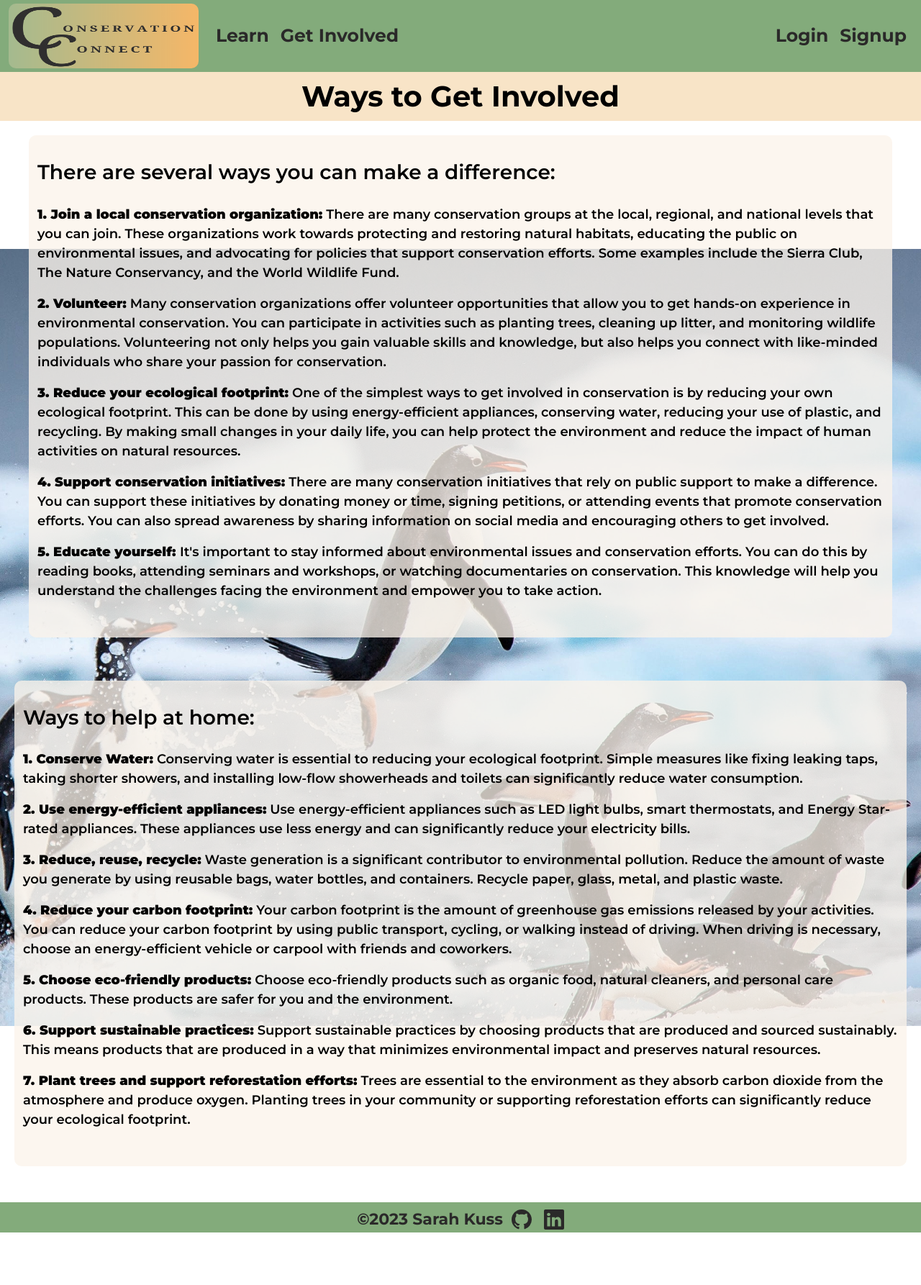
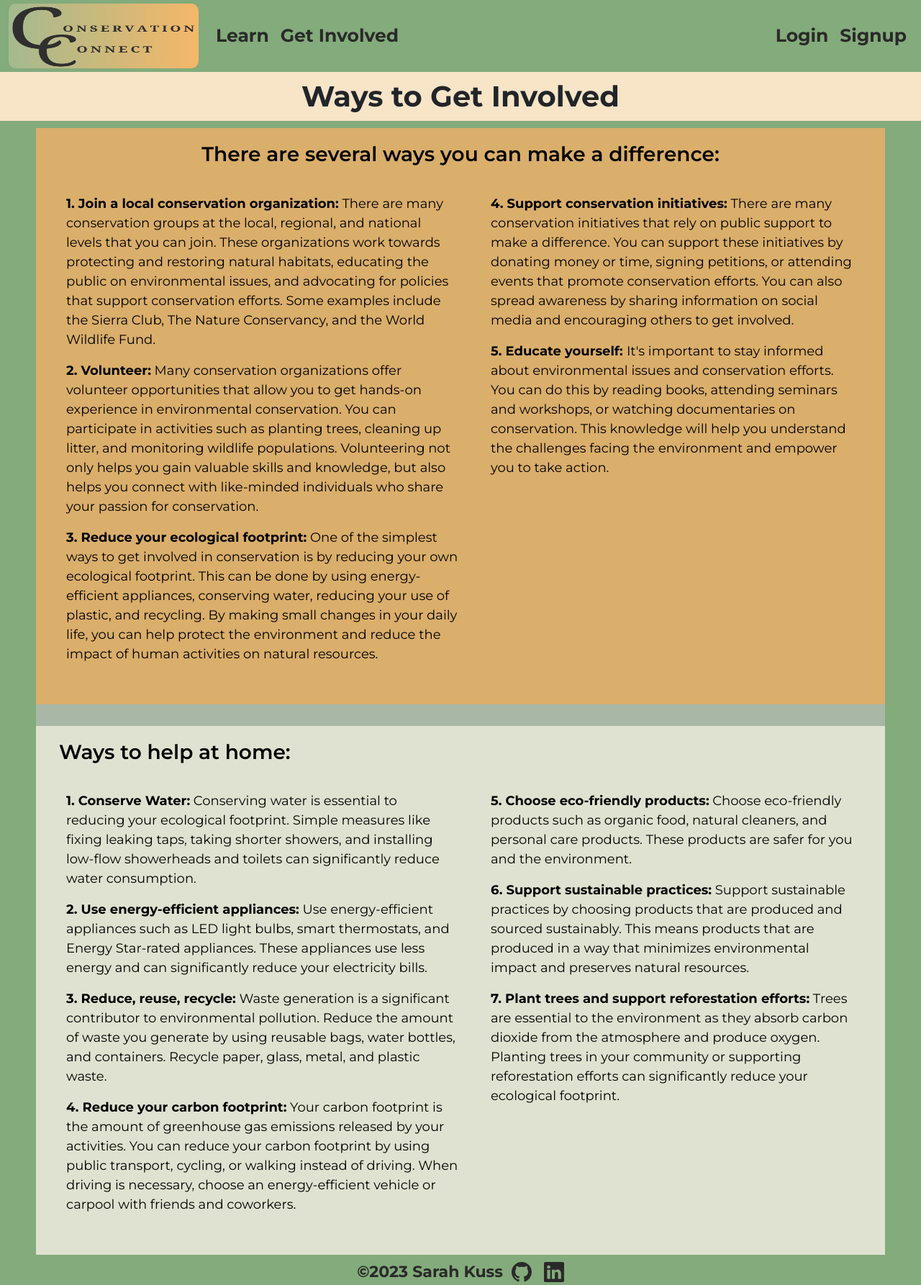
Before and after one commit to sarahkuss/final-project-web, a React (Create React App) app: page /getinvolved in a window 1280 px wide. Shown: the whole page at 72% size. Before the commit the page ends 1713 px from the top, so only its background shows below. Built offline with nearby package versions, Linux system fonts and the light colour scheme.

Commit message:
restyled learn and get involved pages, somewhat fixed delete and fav button spacing

```diff
--- a/src/components/OrganizationList.jsx
+++ b/src/components/OrganizationList.jsx
@@ -31,7 +31,7 @@ export default function OrganizationList({ organizations, setOrganizations, user
         <Container id="organization" fluid>
         <Row>
         {organizations.map((element) => (
-            <Col sm={11} md={4} lg={3} key={element._id} className="org-col">
+            <Col sm={11} md={6} lg={3} key={element._id} className="org-col">
               <Card className="org-card m-2 p-2">
                 <Image variant= "top" src={element.logo} fluid />
                 <Button className="moreinfo-button mb-2 mt-2" onClick={() => handleOpen(element)}><strong>More Info</strong></Button>
--- a/src/scenes/GetInvolved.jsx
+++ b/src/scenes/GetInvolved.jsx
@@ -5,32 +5,38 @@ import '../styles/getInvolved.css'
 export default function GetInvolved () {
   return (
     <>
+        <h1 className="GI text-center">Ways to Get Involved</h1>
     <Container className="getinvolved-container" fluid>
-      <Row>
-        <h1 className="text-center">Ways to Get Involved</h1>
-        <Col className="ways-col">
-          <h3>There are several ways you can make a difference:</h3>
+      <section className="GI-section">
+      <Row className="GI-row">
+          <h3 className="text-center">There are several ways you can make a difference:</h3>
+        <Col className="ways-col" sm={12} md={6}>
           <p><strong>1. Join a local conservation organization:</strong> There are many conservation groups at the local, regional, and national levels that you can join. These organizations work towards protecting and restoring natural habitats, educating the public on environmental issues, and advocating for policies that support conservation efforts. Some examples include the Sierra Club, The Nature Conservancy, and the World Wildlife Fund.</p>
           <p><strong>2. Volunteer:</strong> Many conservation organizations offer volunteer opportunities that allow you to get hands-on experience in environmental conservation. You can participate in activities such as planting trees, cleaning up litter, and monitoring wildlife populations. Volunteering not only helps you gain valuable skills and knowledge, but also helps you connect with like-minded individuals who share your passion for conservation.</p>
           <p><strong>3. Reduce your ecological footprint:</strong> One of the simplest ways to get involved in conservation is by reducing your own ecological footprint. This can be done by using energy-efficient appliances, conserving water, reducing your use of plastic, and recycling. By making small changes in your daily life, you can help protect the environment and reduce the impact of human activities on natural resources.</p>
+        </Col>
+        <Col className="ways2-col">
           <p><strong>4. Support conservation initiatives:</strong> There are many conservation initiatives that rely on public support to make a difference. You can support these initiatives by donating money or time, signing petitions, or attending events that promote conservation efforts. You can also spread awareness by sharing information on social media and encouraging others to get involved.</p>
           <p><strong>5. Educate yourself: </strong> It's important to stay informed about environmental issues and conservation efforts. You can do this by reading books, attending seminars and workshops, or watching documentaries on conservation. This knowledge will help you understand the challenges facing the environment and empower you to take action.</p>
-
         </Col>
       </Row>
+      <Row className="line-row"></Row>
 
-      <Row>
-        <Col className="home-col">
-          <h3>Ways to help at home:</h3>
+      <Row className="help-row">
+        <h3>Ways to help at home:</h3>
+        <Col className="home-col" sm={12} md={6}>
           <p><strong>1. Conserve Water:</strong> Conserving water is essential to reducing your ecological footprint. Simple measures like fixing leaking taps, taking shorter showers, and installing low-flow showerheads and toilets can significantly reduce water consumption.</p>
           <p><strong>2. Use energy-efficient appliances:</strong> Use energy-efficient appliances such as LED light bulbs, smart thermostats, and Energy Star-rated appliances. These appliances use less energy and can significantly reduce your electricity bills.</p>
           <p><strong>3. Reduce, reuse, recycle:</strong> Waste generation is a significant contributor to environmental pollution. Reduce the amount of waste you generate by using reusable bags, water bottles, and containers. Recycle paper, glass, metal, and plastic waste.</p>
           <p><strong>4. Reduce your carbon footprint:</strong> Your carbon footprint is the amount of greenhouse gas emissions released by your activities. You can reduce your carbon footprint by using public transport, cycling, or walking instead of driving. When driving is necessary, choose an energy-efficient vehicle or carpool with friends and coworkers.</p>
+        </Col>
+        <Col className="home2-col">
           <p><strong>5. Choose eco-friendly products:</strong> Choose eco-friendly products such as organic food, natural cleaners, and personal care products. These products are safer for you and the environment.</p>
           <p><strong>6. Support sustainable practices:</strong>  Support sustainable practices by choosing products that are produced and sourced sustainably. This means products that are produced in a way that minimizes environmental impact and preserves natural resources.</p>
           <p><strong>7. Plant trees and support reforestation efforts:</strong> Trees are essential to the environment as they absorb carbon dioxide from the atmosphere and produce oxygen. Planting trees in your community or supporting reforestation efforts can significantly reduce your ecological footprint.</p>
         </Col>
       </Row>
+      </section>
     </Container>
     </>
   )
--- a/src/styles/getInvolved.css
+++ b/src/styles/getInvolved.css
@@ -3,20 +3,22 @@
 
 
 .getinvolved-container {
-  background-image: url(/public/images/penguins.jpg);
+  /* background-image: url(/public/images/penguins.jpg);
   background-position: center;
   background-repeat: no-repeat;
-  background-attachment: fixed;
+  background-attachment: fixed; */
+  background-color: rgb(131, 171, 123);
   font-size:clamp(15px, 4vw, 18px);
   color: black;
   font-family: 'Montserrat', sans-serif;
 }
 
-.getinvolved-container h1{
-  margin-bottom: 20px;
+.GI {
+  margin-bottom: 0px;
   padding: 10px;
   background-color: rgba(247, 224, 191, 0.868);
   font-weight: 700;
+  font-family: 'Montserrat', sans-serif;
 }
 
 .getinvolved-container h3 {
@@ -24,21 +26,50 @@
   padding-bottom: 20px;
 }
 
+.GI-section {
+  margin: 40px;
+  margin-top:0;
+  margin-bottom: 0;
+  padding: 10px;
+  padding-bottom: 0px;
+}
+
+.GI-row {
+  margin: 20px;
+  margin-bottom: 0;
+  padding: 20px;
+  background-color: rgba(250, 176, 102, 0.738);
+}
+
+.help-row {
+  background-color: rgba(251, 244, 235, 0.769);
+  margin: 20px;
+  margin-bottom: 0px;
+  padding: 20px;
+
+}
 
 .ways-col {
-  background-color: rgba(251, 244, 235, 0.769);
-  font-weight: 600;
-  padding: 35px;
-  margin: 40px;
-  margin-bottom: 60px;
-  border-radius: 10px;
+  margin: 10px;
+  padding: 10px;
+}
+
+.ways2-col {
+  margin: 10px;
+  padding: 10px;
 }
 
 .home-col{
-  background-color: rgba(251, 244, 235, 0.769);
-  font-weight: 600;
-  padding: 35px;
-  margin: 20px;
-  margin-bottom: 50px;
-  border-radius: 10px;
+  margin: 10px;
+  padding: 10px;
 }
+
+.home2-col {
+  margin: 10px;
+  padding: 10px;
+}
+
+.line-row {
+  background-color: rgb(169, 183, 167);
+  height: 30px;
+}
--- a/src/styles/learn.css
+++ b/src/styles/learn.css
@@ -1,11 +1,12 @@
 @import url('https://fonts.googleapis.com/css2?family=Montserrat:wght@400;600;700;800;900&display=swap');
 
 
-.learn-container h1 {
-  margin-bottom: 20px;
+.learn-more {
+  margin-bottom: 0px;
   padding: 10px;
-  background-color: rgba(247, 224, 191, 0.868);
+  background-color: rgba(247, 224, 191, 0.748);
   font-weight: 700;
+  font-family: 'Montserrat', sans-serif;
 }
 
 .learn-container h2 {
@@ -14,52 +15,58 @@ font-weight: 700;
 }
 
 .learn-container {
-  background-image: url(/public/images/savannahbg.jpg);
+  /* background-image: url(/public/images/savannahbg.jpg);
   background-position: center;
   background-repeat: no-repeat;
-  background-attachment: fixed;
+  background-attachment: fixed; */
+  background-color: rgb(131, 171, 123);
   font-size:clamp(15px, 4vw, 18px);
   font-family: 'Montserrat', sans-serif;
   color:black;
   /* font-weight: 300; */
 }
 
-/* .content-section {
-  background-color: rgba(251, 244, 235, 0.643);
-  margin: 0;
-  padding: 0;
-} */
+.content-section {
+  /* background-color: rgba(251, 244, 235, 0.643); */
+  margin: 40px;
+  margin-top:0;
+  margin-bottom: 0;
+  padding: 10px;
+  padding-bottom: 0px;
+}
+
+.learn-row {
+  background-color: rgba(250, 169, 88, 0.738);
+  padding: 20px;
+}
+
+.what-row {
+  background-color: rgb(169, 183, 167);
+  padding: 20px;
+}
+
+.why-row {
+  background-color: rgba(251, 244, 235, 0.696);
+}
 
 .aboutCC-col {
-  background-color: rgba(251, 244, 235, 0.696);
-  font-weight: 600;
-  text-align: center;
-  margin: 20px;
   margin-bottom: 10px;
   border-radius: 10px;
 }
 
 .whatis-col {
-  background-color: rgba(251, 244, 235, 0.769);
-  font-weight: 600;
-  padding: 20px;
-  margin: 60px;
-  margin-bottom: 50px;
+  margin-bottom: 10px;
   border-radius: 10px;
 }
 
 .why-col {
-  background-color: rgba(251, 244, 235, 0.77);
-  font-weight: 600;
   margin: 20px;
   padding: 20px;
   border-radius: 10px;
 }
 
 .how-col {
-  background-color: rgba(251, 244, 235, 0.765);
-  font-weight: 600;
-  margin: 60px;
+  margin: 20px;
   padding: 20px;
   border-radius: 10px;
 }
--- a/src/styles/login.css
+++ b/src/styles/login.css
@@ -1,3 +1,6 @@
+@import url('https://fonts.googleapis.com/css2?family=Montserrat:wght@400;600;700;800;900&display=swap');
+
+
 .login-container {
   background-image: url(/public/images/CLbg2.png);
   background-position: center;
@@ -5,6 +8,7 @@
   background-size: cover;
   background-attachment: fixed;
   height: 100vh;
+  font-family: 'Montserrat', sans-serif;
 }
 
 .form-row {
--- a/src/styles/organizationList.css
+++ b/src/styles/organizationList.css
@@ -72,11 +72,12 @@
   padding: 10px;
 }
 
-/* .trash-button {
-  color: black;
-  background-color: transparent;
-  border-color: transparent;
-} */
+
+/* controlling delete and fav button */
+.org-col .col {
+  padding: 2px;
+}
+
 
 /* .org-card{
   background-color: rgb(27, 208, 99) !important;
--- a/src/styles/signup.css
+++ b/src/styles/signup.css
@@ -1,9 +1,13 @@
+@import url('https://fonts.googleapis.com/css2?family=Montserrat:wght@400;600;700;800;900&display=swap');
+
+
 .signup-container {
   height: 100vh;
   background-image: url(/public/images/anemone.jpg);
   background-position: center;
   background-repeat: no-repeat;
   background-attachment: fixed;
+  font-family: 'Montserrat', sans-serif;
 }
 
 #signup-col {
```
Also changed, not shown: src/organizations.json (+11 -0 lines), src/scenes/Learn.jsx (+8 -9 lines), 1 other file (tests, documents, lock files or other folders).
